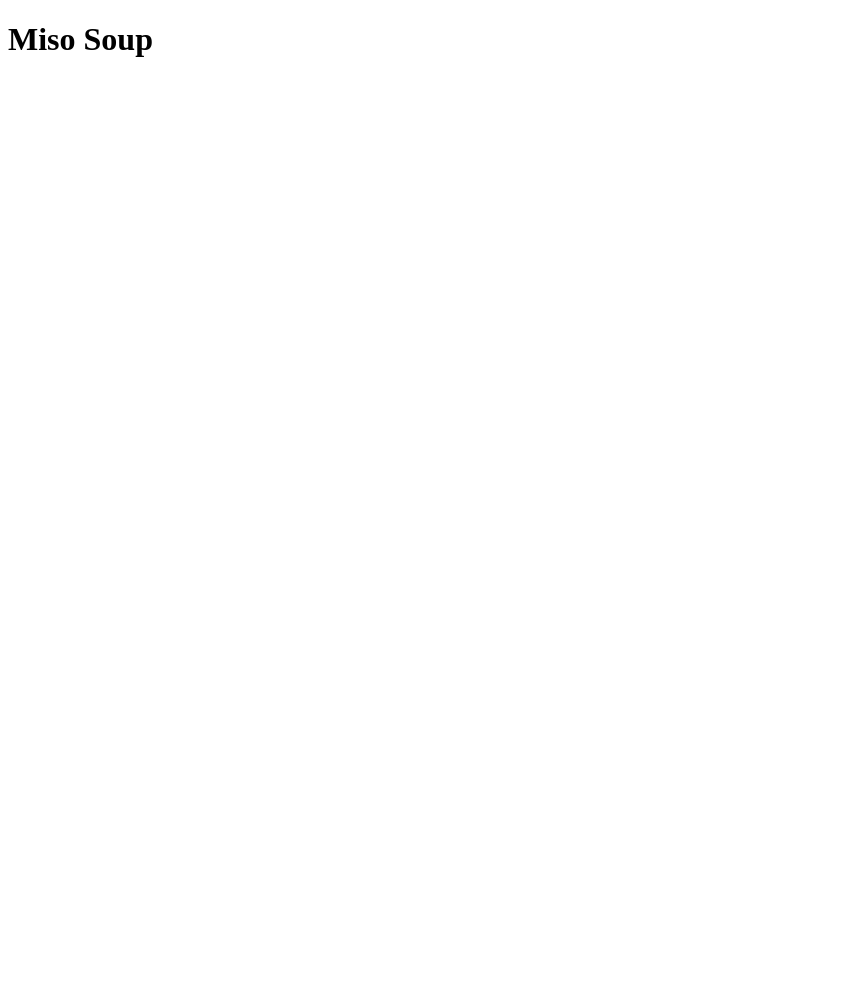
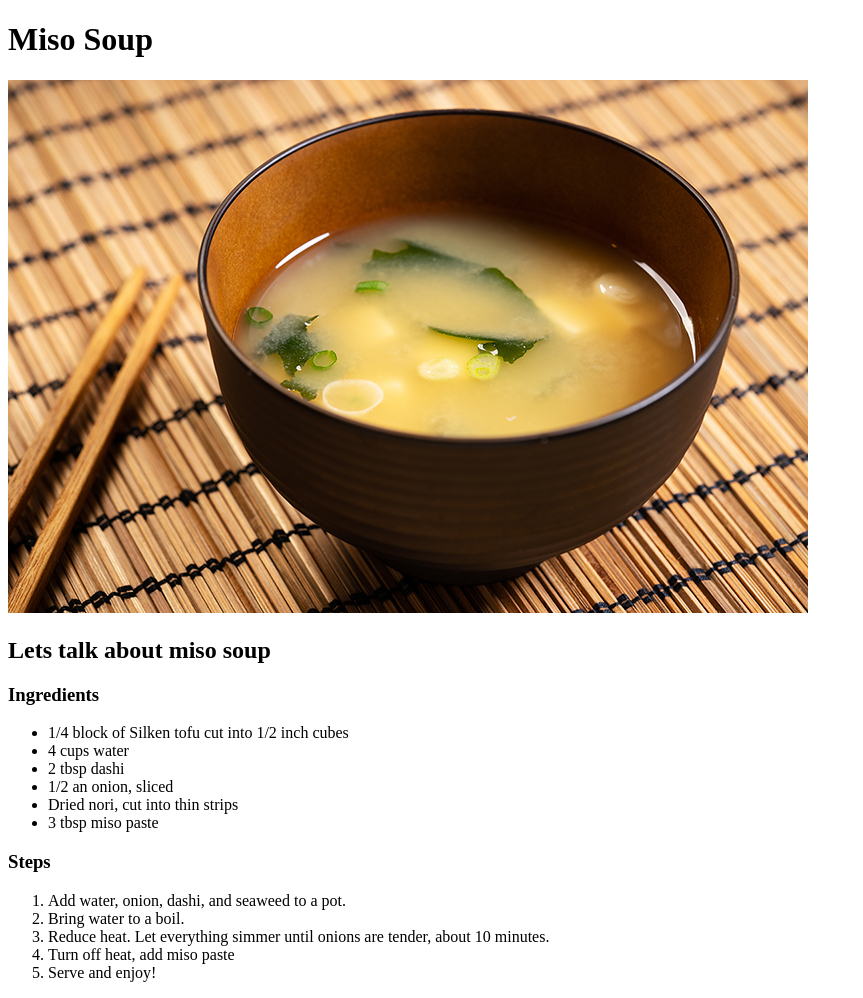
Before and after one commit to CapriceLoren/odin-recipes, a plain HTML site: page recipes/miso.html in a window 1280 px wide. Shown: the whole page, without its empty margins (0-863 px from the left). Before the commit the page ends 800 px from the top, so only its background shows below. Drawn offline with Linux system fonts and the light colour scheme.

Commit message:
Finished Miso Recipe

```diff
--- a/recipes/miso.html
+++ b/recipes/miso.html
@@ -4,9 +4,29 @@
     <meta charset="UTF-8">
     <meta http-equiv="X-UA-Compatible" content="IE=edge">
     <meta name="viewport" content="width=device-width, initial-scale=1.0">
-    <title>Document</title>
+    <title>Miso Soup</title>
 </head>
 <body>
    <h1>Miso Soup</h1>
+   <img src="../images/miso.jpg">
+   <h2>Lets talk about miso soup</h2>
+   <h3>Ingredients</h3>
+   <ul>
+       <li>1/4 block of Silken tofu cut into 1/2 inch cubes</li>
+       <li>4 cups water</li>
+       <li>2 tbsp dashi</li>
+       <li>1/2 an onion, sliced</li>
+       <li>Dried nori, cut into thin strips</li>
+       <li>3 tbsp miso paste</li>
+   </ul>
+   <h3>Steps</h3>
+   <ol>
+        <li>Add water, onion, dashi, and seaweed to a pot.</li>
+       <li>Bring water to a boil.</li>
+       <li>Reduce heat. Let everything simmer until onions are tender, about 10 minutes.</li>
+       <li>Turn off heat, add miso paste</li>
+       <li>Serve and enjoy!</li>
+   </ol>
+
 </body>
 </html>
```
Also changed, not shown: index.html (+1 -1 lines), images/miso.jpg (added).
